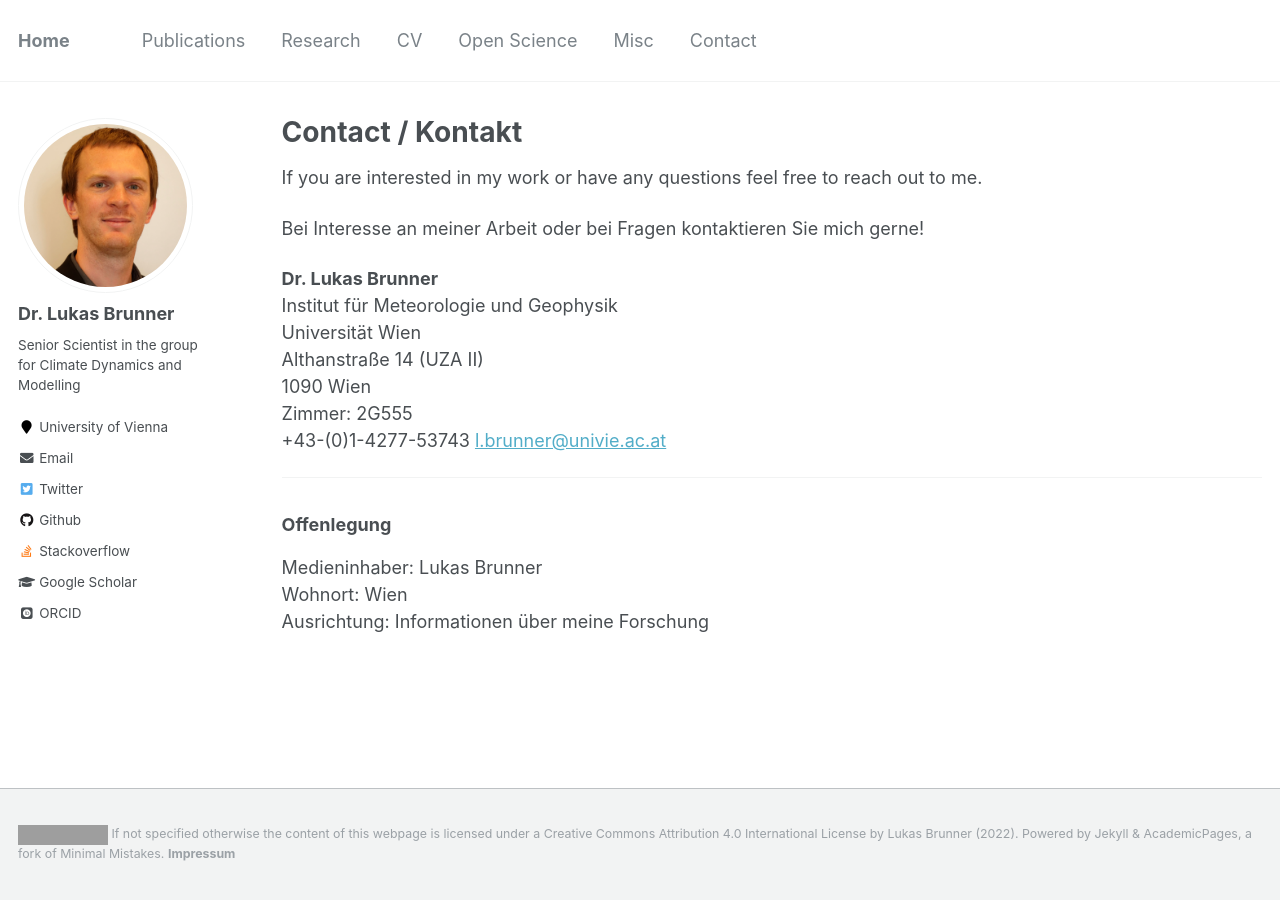
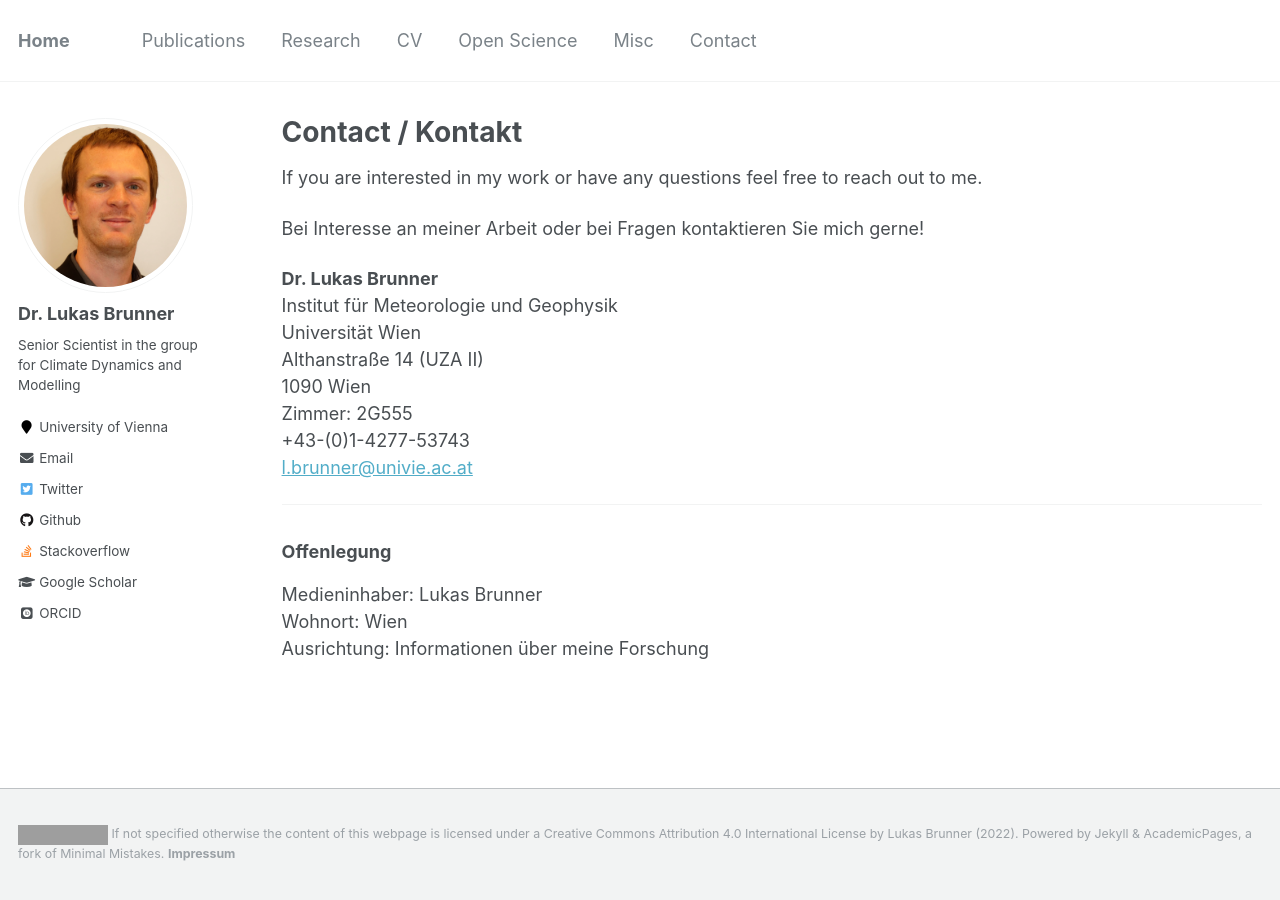
Before and after one commit to lukasbrunner/lukasbrunner.github.io, a Jekyll site: the page built from _pages/contact.md, in a window 1280 px wide. Built offline with Jekyll 4.4.1, drawn with Linux system fonts in a browser that asks for light colours; some web fonts are replaced; grey boxes are pictures that could not be loaded.

```diff
--- a/_config.yml
+++ b/_config.yml
@@ -85,7 +85,7 @@ author:
   bio              : "Senior Scientist in the group for Climate Dynamics and Modelling"
   location         :
   employer         : "University of Vienna"
-  employer_url     : "https://www.univie.ac.at"
+  employer_url     : "https://img.univie.ac.at/forschung/dynamik-und-modellierung-des-klimasystems"
   pubmed           :
   googlescholar    : "https://scholar.google.ch/citations?user=dHMZRfwAAAAJ&hl=en"
   email            : "l.brunner@univie.ac.at"
--- a/_pages/contact.md
+++ b/_pages/contact.md
@@ -17,7 +17,7 @@ Universität Wien <br />
 Althanstraße 14 (UZA II) <br />
 1090 Wien <br />
 Zimmer: 2G555 <br />
-+43-(0)1-4277-53743
++43-(0)1-4277-53743 <br />
 <a href='mailto:l.brunner@univie.ac.at'>l.brunner@univie.ac.at</a>
 
 
```
